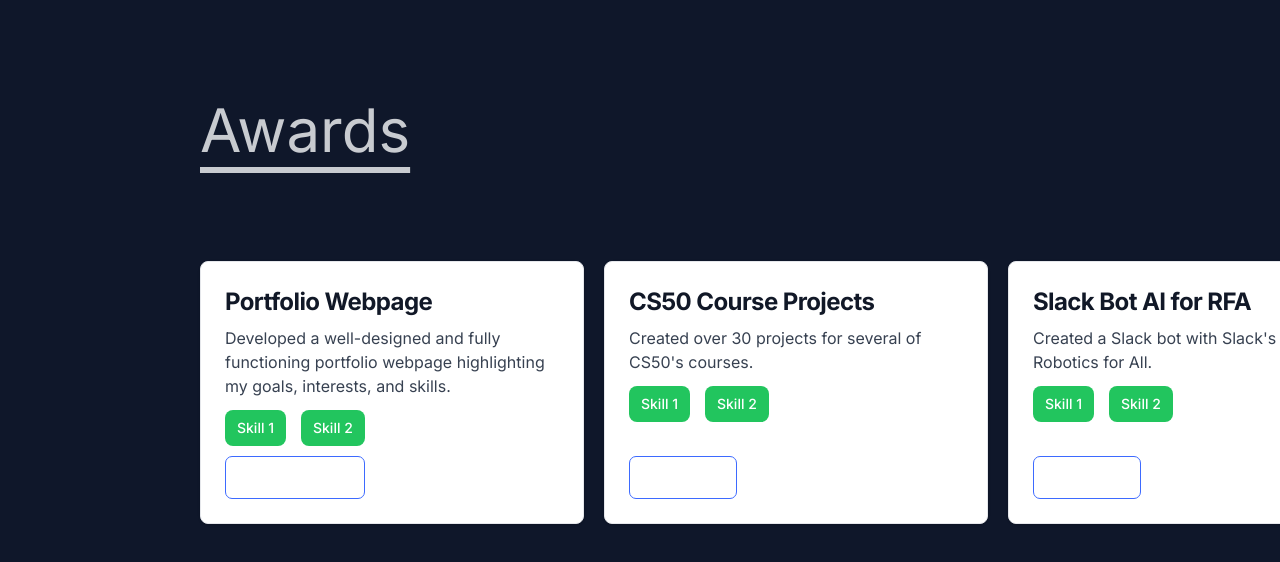
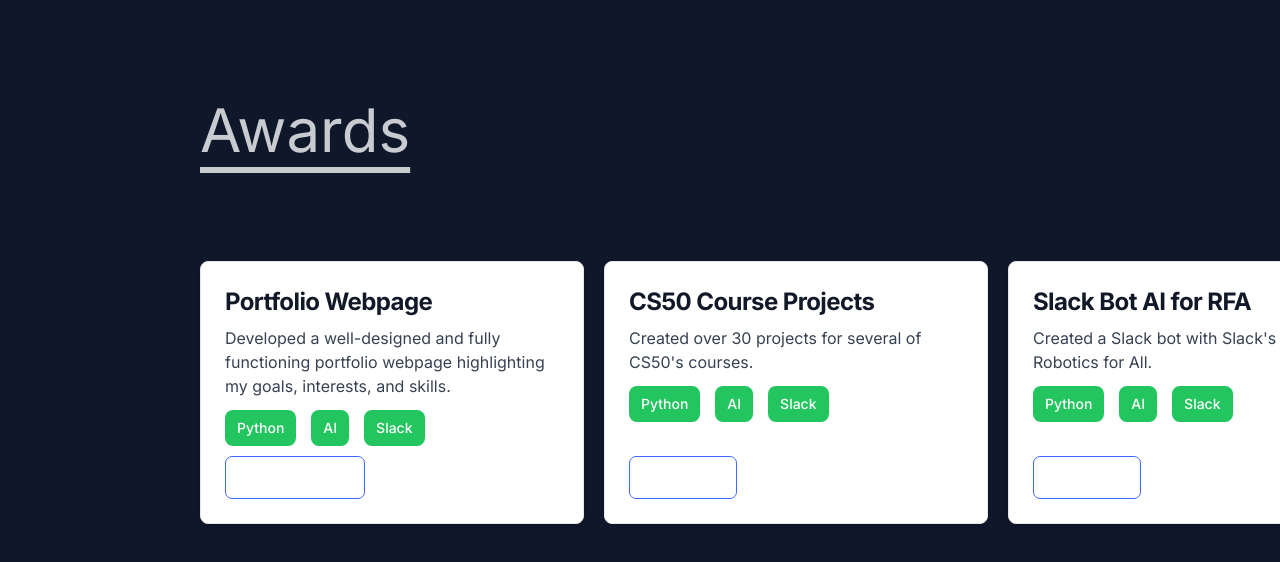
Before and after one commit to Matrix5674/My-Portfolio-Main, a Next.js app: page /Components/Pages/Awards in a window 1280 px wide. Shown: the top 562 px of the page. Built offline with nearby package versions, Linux system fonts and the light colour scheme; a web font is replaced by a local one.

Commit message:
patchbug 1.0

```diff
--- a/app/Components/Card.tsx
+++ b/app/Components/Card.tsx
@@ -12,37 +12,20 @@ interface CardProps {
   skillqnt: number;
 }
 
-interface Skill {
-  name: string; // Assuming your skill object has a `name` property
-}
-
-function Skills({ skills, amount }: { skills: Skill[]; amount: number }) {
-  const skillsList = skills.map((skill, index) => (
-    <a
-      key={skill.name || index} // Use `skill.name` if available, otherwise fallback to index
-      className="items-center px-3 py-2 text-sm max-w-24 font-medium text-center text-white bg-green-500 rounded-lg hover:bg-green-800 focus:ring-4 focus:outline-none focus:ring-green-300 dark:bg-green-600 dark:hover:bg-green-700 dark:focus:ring-green-800"
-      style={{ marginRight: "15px", marginBottom: "10px", display: "flex" }}
-    >
-      {skill.name}
+function Skills(skills: Array<string>, amount: number) {
+  const skillsList: ReactElement[] = [];
+  skills.forEach((skill)=>{
+    skillsList.push(
+    <a className="items-center px-3 py-2 text-sm max-w-24 font-medium text-center text-white bg-green-500 rounded-lg hover:bg-green-800 focus:ring-4 focus:outline-none focus:ring-green-300 dark:bg-green-600 dark:hover:bg-green-700 dark:focus:ring-green-800" style={{marginRight: "15px", marginBottom:"10px", display:"flex"}}>
+    {skill}
     </a>
-  ));
-
-  return skillsList;
+    )
+  })
+  return skillsList
 }
 //card w-96 bg-base-100 shadow-xl
 const Card: React.FC<CardProps> = ({ title, description, skills, skillqnt, btnTxt, link}) => {
-  // Create an object with both skills and amount
-  const skillsData = {
-    skills: [
-      { name: 'Skill 1' }, // Assuming your data has objects with a 'name' property
-      { name: 'Skill 2' },
-      // ... other skill objects
-    ],
-    amount: skillqnt,
-  };
-
-const skillsList = Skills(skillsData); // Pass the combined object as one argument
-
+  const skillsList = Skills(skills, skillqnt)
   return (
     <div data-theme={Theme} className="p-6 w-96 hover:scale-105 hover:rotate-2 bg-white border border-gray-200 rounded-lg shadow dark:bg-gray-800 dark:border-gray-700 transition-all" style={{marginTop:"15px", marginRight:"20px", display: "flex", flexDirection: "column", justifyContent: "space-between"}}>
         <div>
--- a/next.config.mjs
+++ b/next.config.mjs
@@ -8,7 +8,7 @@ const nextConfig = {
   },
 
   // Configuration for static export and React Strict Mode
-  output: 'export', // Set output to "export" for static generation
+  //output: 'export', // Set output to "export" for static generation
   reactStrictMode: true, // Enable React Strict Mode for additional checks
 };
 
```
